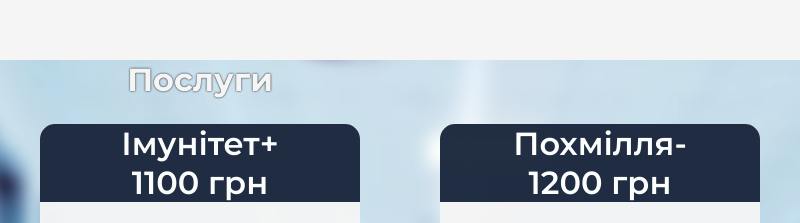
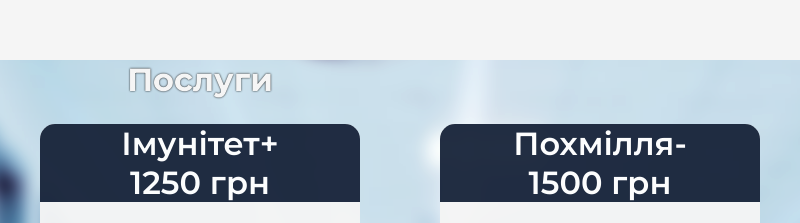
Before and after one commit to DrJed1/alcohool_ver2.1, a plain HTML site: page index.html in a window 1280 px wide. Shown: the part 1540-1763 px from the top of the page, 440-1240 px from the left. Drawn offline with Linux system fonts and the light colour scheme.

Commit message:
version 2.44

```diff
--- a/index.html
+++ b/index.html
@@ -72,7 +72,7 @@
             <div class="pack-button"><a href="#massage"><button>Перейти до оформлення</button></a></div>
           </div>
           <div class="pack">
-            <div class="pack-type">Імунітет+ <br>1100 грн</div>
+            <div class="pack-type">Імунітет+ <br>1250 грн</div>
               <div class="pack-discr">
                   <ul class="pack-list">
                     <li></i>Рекомендується під час захворювання на застуду та після неї для швидкого відновлення.
@@ -87,7 +87,7 @@
             <div class="pack-button"><a href="#massage"><button>Перейти до оформлення</button></a></div>
           </div>
           <div class="pack">
-            <div class="pack-type">Похмілля-<br>1200 грн</div>
+            <div class="pack-type">Похмілля-<br>1500 грн</div>
             <div class="pack-discr">
               <ul class="pack-list">
                 <li>Рекомендується після випивання алкоголю для швидкого повернення у чуття</li>
```
